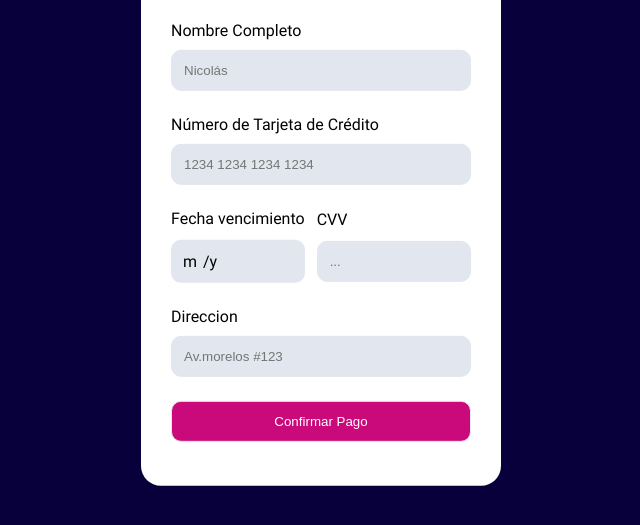
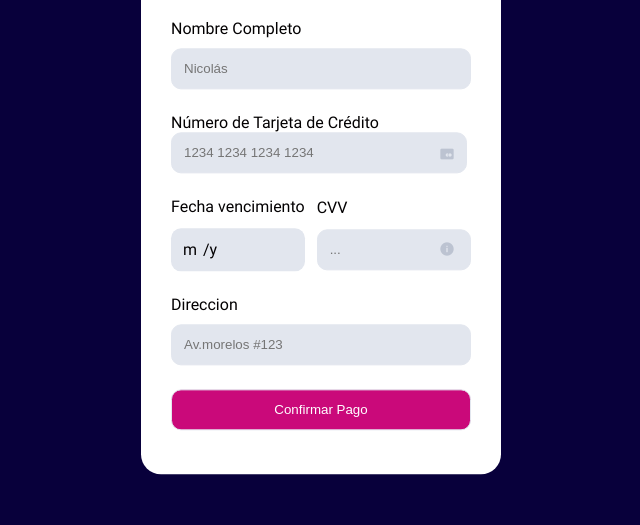
Before and after one commit to nicothomas1201/formulario-project, a plain HTML site: page index.html in a window 1280 px wide. Shown: the part 203-728 px from the top of the page, without its empty margins (319-959 px from the left). Drawn offline with Linux system fonts and the light colour scheme.

Commit message:
formulario pago final

```diff
--- a/css/icons.css
+++ b/css/icons.css
@@ -1,17 +1,17 @@
 @font-face {
   font-family: 'icomoon';
-  src:  url('../font/icomoon.eot?8w34yj');
-  src:  url('../font/icomoon.eot?8w34yj#iefix') format('embedded-opentype'),
-    url('../font/icomoon.ttf?8w34yj') format('truetype'),
-    url('../font/icomoon.woff?8w34yj') format('woff'),
-    url('../font/icomoon.svg?8w34yj#icomoon') format('svg');
+  src:  url('../font/icomoon.eot?olnjpi');
+  src:  url('../font/icomoon.eot?olnjpi#iefix') format('embedded-opentype'),
+    url('../font/icomoon.ttf?olnjpi') format('truetype'),
+    url('../font/icomoon.woff?olnjpi') format('woff'),
+    url('../font/icomoon.svg?olnjpi#icomoon') format('svg');
   font-weight: normal;
   font-style: normal;
   font-display: block;
 }
 
 [class^="icon-"], [class*=" icon-"] {
-  /* use !important to prevent issues with browser extensions that change fonts */
+  /* use !important to prevent issues with browser extensions that change ../font */
   font-family: 'icomoon' !important;
   speak: never;
   font-style: normal;
@@ -25,20 +25,11 @@
   -moz-osx-font-smoothing: grayscale;
 }
 
-.icon-info .path1:before {
+.icon-info:before {
   content: "\e900";
-  color: rgb(33, 150, 243);
+  color: #BCC3D1;
 }
-.icon-info .path2:before {
+.icon-creditCard:before {
   content: "\e901";
-  margin-left: -1em;
-  color: rgb(255, 255, 255);
+  color: #BCC3D1;
 }
-.icon-info .path3:before {
-  content: "\e902";
-  margin-left: -1em;
-  color: rgb(255, 255, 255);
-}
-.icon-credit-card:before {
-  content: "\e903";
-}
--- a/css/pay-form.css
+++ b/css/pay-form.css
@@ -28,7 +28,7 @@
 .payForm-form{
   color: var(--black);
   font: var(--text1regular);
-  text-align: justify;
+  text-align: left;
   display: flex;
   flex-direction: column;
   gap: 10px;
@@ -49,11 +49,21 @@
   inline-size: 100%;
 }
 
+.payForm-container-cvv{
+  position: relative;
+}
 
 .payForm-container-cvv input{
   inline-size: 100%;
   box-sizing: border-box;
   margin-block-start: 12px;
+}
+
+.payForm-container-cvv .icon-info{
+  position: absolute;
+  bottom: 27px;
+  transform: translateX(-100%);
+  right: 0px;
 }
 
 
@@ -84,3 +94,18 @@
 .payForm-container-cardDate .cardDate span:nth-of-type(2){
   padding-inline-start: 0;
 }
+
+.payForm-containerCardNumber{
+  position: relative;
+}
+
+.payForm-containerCardNumber input{
+  inline-size: calc(100% - 30px);
+}
+
+.payForm-containerCardNumber i{
+  position: absolute;
+  bottom: 25px;
+  transform: translateX(-100%);
+  right: 0;
+}
--- a/index.html
+++ b/index.html
@@ -18,8 +18,11 @@
     <form action="" class="payForm-form">
       <label for="name">Nombre Completo</label>
       <input type="text" id="name" placeholder="Nicolás" required>
-      <label for="cardNumber">Número de Tarjeta de Crédito</label>
-      <input type="text" id="cardNumber" placeholder="1234 1234 1234 1234" required >
+      <div class="payForm-containerCardNumber">
+        <label for="cardNumber">Número de Tarjeta de Crédito</label>
+        <input type="text" id="cardNumber" placeholder="1234 1234 1234 1234" required >
+        <i class="icon-creditCard"></i>
+      </div>
       <div class="payForm-container">
         <div class="payForm-container-cardDate">
           <label for="date">Fecha vencimiento</label>
@@ -31,6 +34,7 @@
         <div class="payForm-container-cvv">
           <label for="password">CVV</label>
           <input type="text" id="password" placeholder="..." required>
+          <i class="icon-info"></i>
         </div>
       </div>
       <label for="dir">Direccion</label>
@@ -38,7 +42,6 @@
       <input type="button" value="Confirmar Pago">
     </form>
   </div>
-  <!-- <span class="icon-info"><span class="path1"></span><span class="path2"></span><span class="path3"></span></span> -->
   <script src="./js/index.js"></script>
 </body>
 </html>
```
Also changed, not shown: font/icomoon.ttf, font/icomoon.woff, icons/info.svg, 2 other files.
